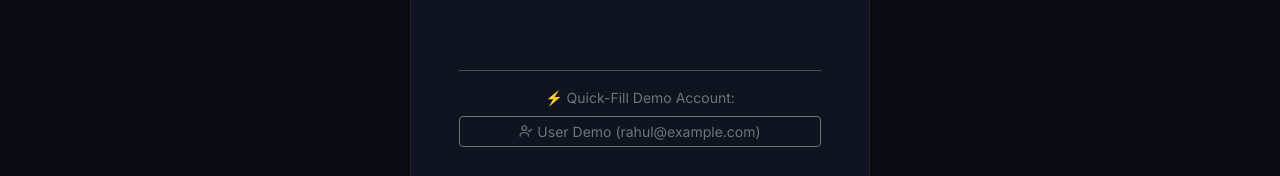
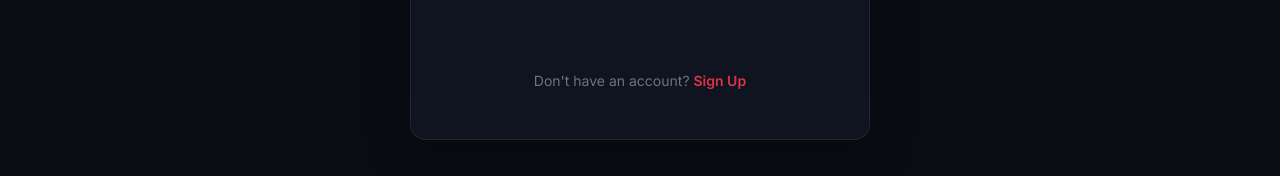
Before and after one commit to shahnawajkhankhan186-ops/imovies-ticket-booking, a React (Vite) app in the folder client/: page /login in a window 1280 px wide. Shown: the part 624-800 px from the top of the page. Built offline with nearby package versions, Linux system fonts and the light colour scheme; no server answers.

Commit message:
feat(auth): remove user demo quick-fill from sign in page

```diff
--- a/client/src/pages/auth/LoginPage.jsx
+++ b/client/src/pages/auth/LoginPage.jsx
@@ -4,7 +4,7 @@ import { useAuth } from '../../hooks/useAuth';
 import Input from '../../components/ui/Input';
 import Button from '../../components/ui/Button';
 import AlertBanner from '../../components/ui/AlertBanner';
-import { Film, Lock, Mail, UserCheck } from 'lucide-react';
+import { Film } from 'lucide-react';
 import toast from 'react-hot-toast';
 import GoogleSignInButton from '../../components/auth/GoogleSignInButton';
 
@@ -44,11 +44,6 @@ export default function LoginPage() {
     }
   };
 
-  const fillCredentials = (demoEmail, demoPassword) => {
-    setEmail(demoEmail);
-    setPassword(demoPassword);
-    setError(null);
-  };
 
   return (
     <div className="container py-5 d-flex justify-content-center align-items-center min-vh-75">
@@ -108,21 +103,6 @@ export default function LoginPage() {
 
         <GoogleSignInButton label="Continue with Google" />
 
-        {/* Demo Fast Login Button (User Only) */}
-        <div className="mt-4 pt-3 border-top" style={{ borderColor: 'var(--border-color)' }}>
-          <div className="text-secondary small text-center mb-2">⚡ Quick-Fill Demo Account:</div>
-          <div className="d-flex justify-content-center">
-            <button
-              type="button"
-              onClick={() => fillCredentials('rahul@example.com', 'User@123')}
-              className="btn btn-sm btn-outline-secondary w-100 d-flex align-items-center justify-content-center gap-1"
-            >
-              <UserCheck size={14} />
-              <span>User Demo (rahul@example.com)</span>
-            </button>
-          </div>
-        </div>
-
         <div className="text-center mt-4 text-secondary small">
           Don&apos;t have an account?{' '}
           <Link to="/register" className="text-danger fw-semibold text-decoration-none">
```
